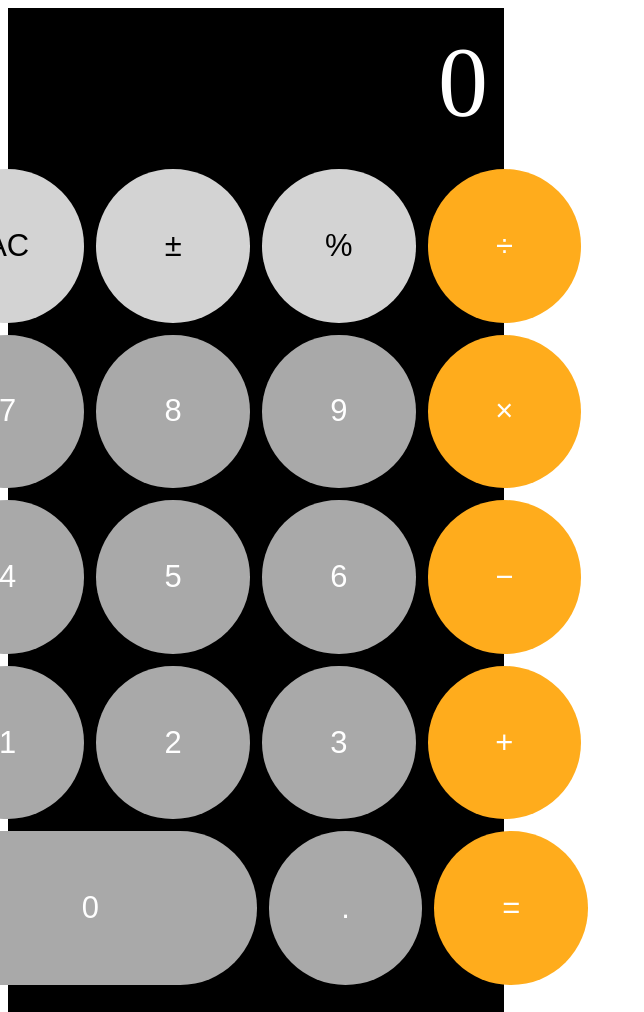
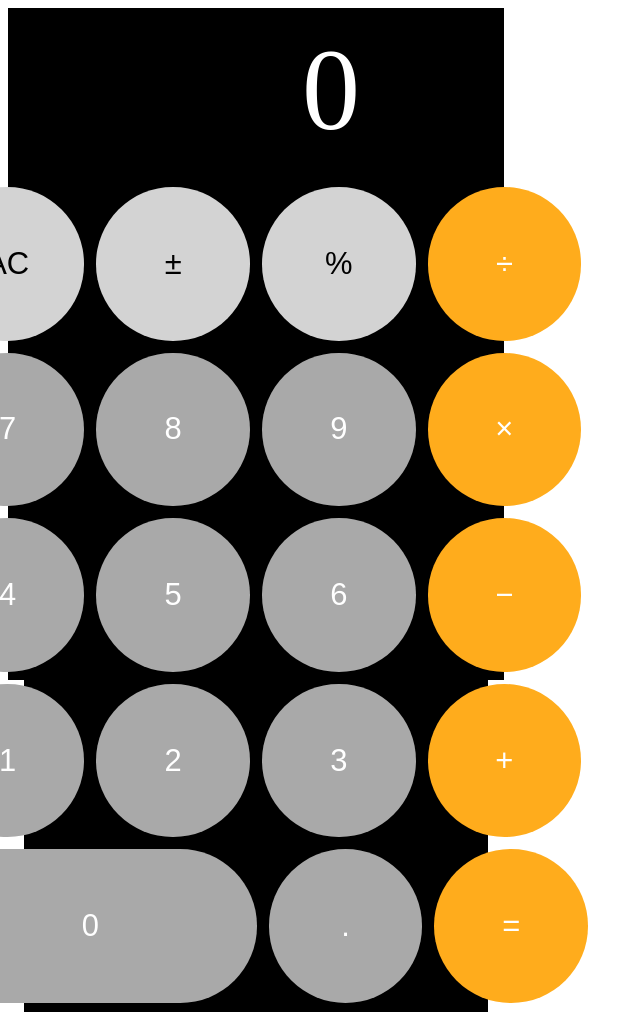
Before and after one commit to ephous/odin-calculator, a plain HTML site: page index.html in a window 1280 px wide. Shown: the top 1012 px of the page, without its empty margins (0-644 px from the left). Drawn offline with Linux system fonts and the light colour scheme.

Commit message:
Allow chaining of operations and improve handling of resizing

```diff
--- a/script.js
+++ b/script.js
@@ -30,6 +30,8 @@ function operate(a, op, b) {
     case "divide":
       return divideNumbers(a, b);
       break;
+    default:
+      return a;
   }
 }
 
@@ -72,9 +74,16 @@ function updateDisplay(e) {
   if (e.target.id == "equals") {
     lastEntryWasOp = true;
     try {
-      let dispVal = String(operate(firstNumber, op, secondNumber));
+      let retVal = operate(firstNumber, op, secondNumber);
+      let dispVal = String(retVal);
       display.textContent = dispVal.slice(0, 14); // arbitray
-      clearData();
+
+      // allow for chaining ops...
+      firstNumber = retVal;
+      op = null;
+      secondNumber = null;
+
+      //clearData();
       return;
     } catch {
       display.textContent = "Error";
--- a/style.css
+++ b/style.css
@@ -4,8 +4,11 @@
     flex-direction: column;
     justify-content: space-evenly;
     --w:58vh;
-    /*height:var(--w);*/
+    --h:80vh;
+    height:var(--h);
     width:var(--w);
+    min-width: 400px;
+    min-height: 400px;
     gap: 1vh;
     background-color: black;
     padding: 2vh;
@@ -13,12 +16,16 @@
 
 #display {
     background-color: black;
-    font-size: 100px;
+    /*
+    border-color: lightslategray;
+    border-style: solid;
+    */
+    font-size: calc((var(--w) / 4));
     text-align: right;
     color: white;
-    padding: 0;
-    margin: 0;
-    flex: auto;
+    padding: 0vh 2vw;
+    margin: 0vh 8vw;
+    flex: 1;
 }
 
 #buttonpad {
@@ -28,14 +35,14 @@
     align-items: center;
     background-color: black;
     padding: 2vh;
-    flex: auto;
+    flex: 1;
 }
 
 
 .row {
     display: flex;
     justify-content: space-evenly;
-    flex: auto;
+    flex: 1;
 }
 
 button {
```
